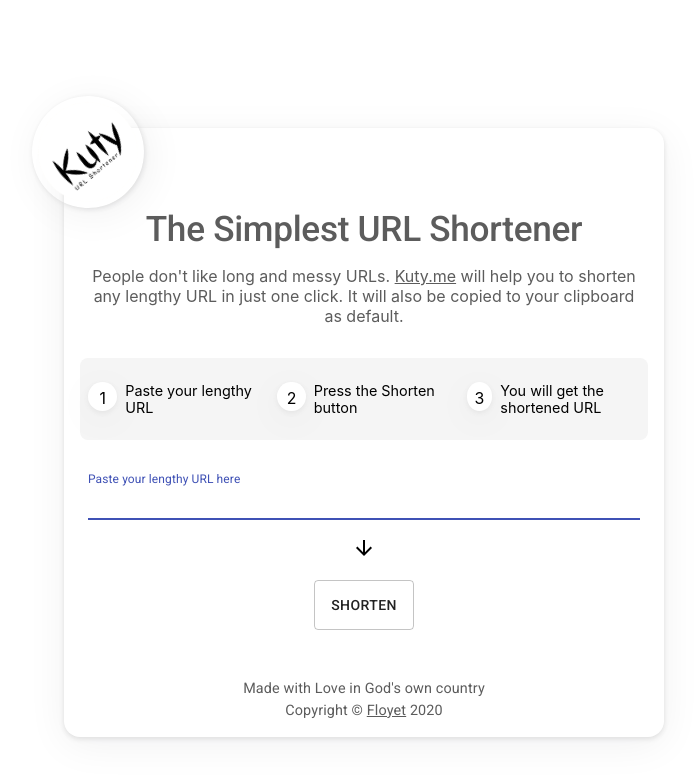
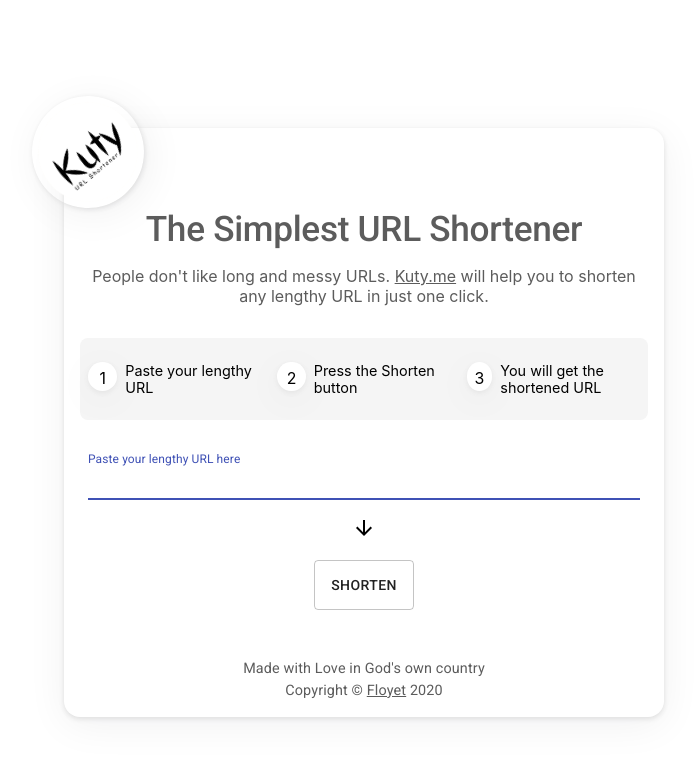
Before and after one commit to syamjayaraj/kuty-website, a Next.js app: page / in a window 1280 px wide. Shown: the top 780 px of the page, without its empty margins (276-973 px from the left). Built offline with nearby package versions, Linux system fonts and the light colour scheme.

Commit message:
auto copy feature removed

```diff
--- a/pages/index.js
+++ b/pages/index.js
@@ -64,7 +64,7 @@
         .then((res) => {
           if (res.data) {
             setShortenedUrl(res.data.shortenedUrl);
-            copyShortenedUrl(res.data.shortenedUrl);
+            // copyShortenedUrl(res.data.shortenedUrl);
           }
           setShortening(false);
         });
@@ -120,8 +120,7 @@
             <a href="https://kuty.me" target="_blank">
               Kuty.me
             </a>{" "}
-            will help you to shorten any lengthy URL in just one click. It will
-            also be copied to your clipboard as default.
+            will help you to shorten any lengthy URL in just one click.
           </Typography>
           <Grid container spacing={2} className={classes.points}>
             <Grid item xs={6} md={4} className={classes.point}>
```
